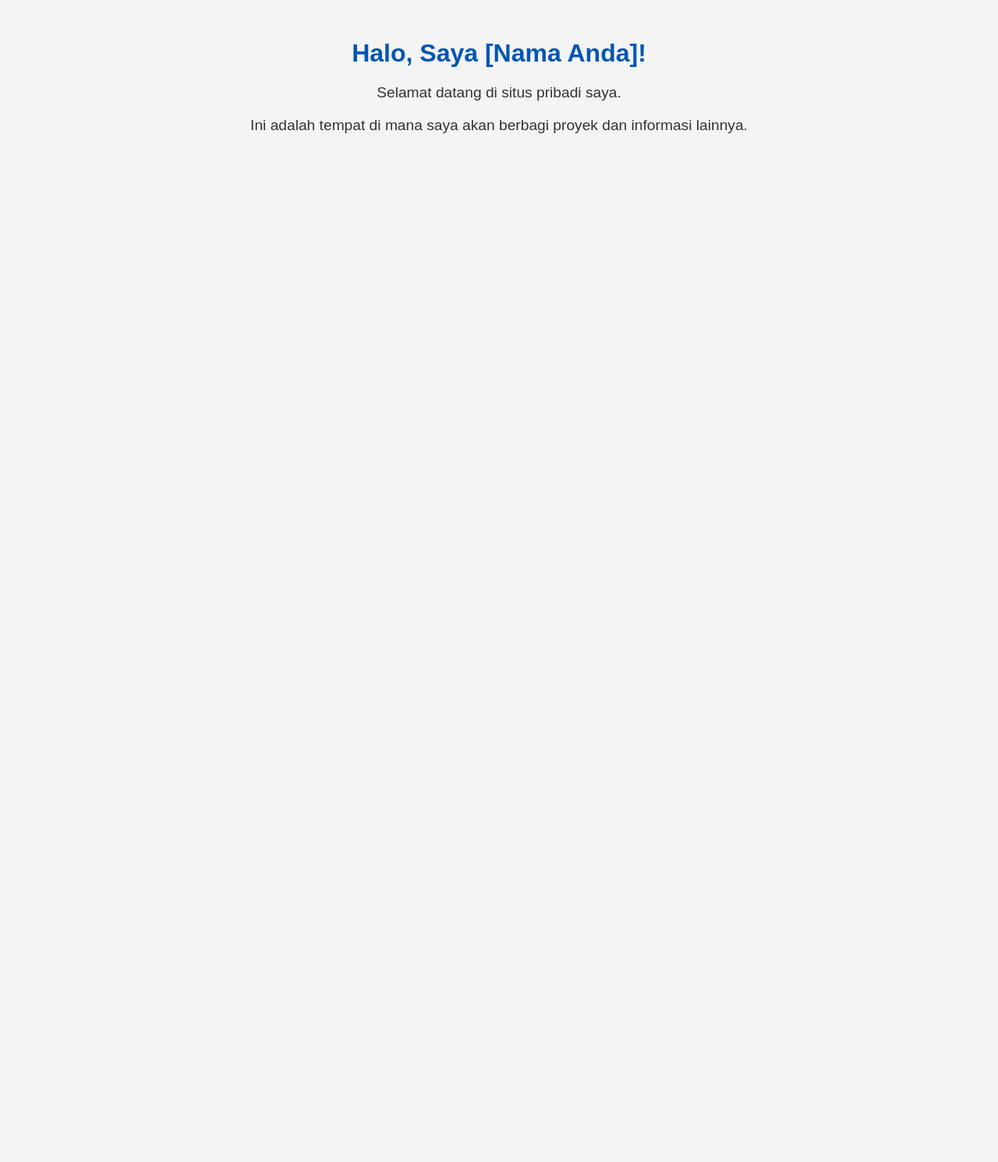
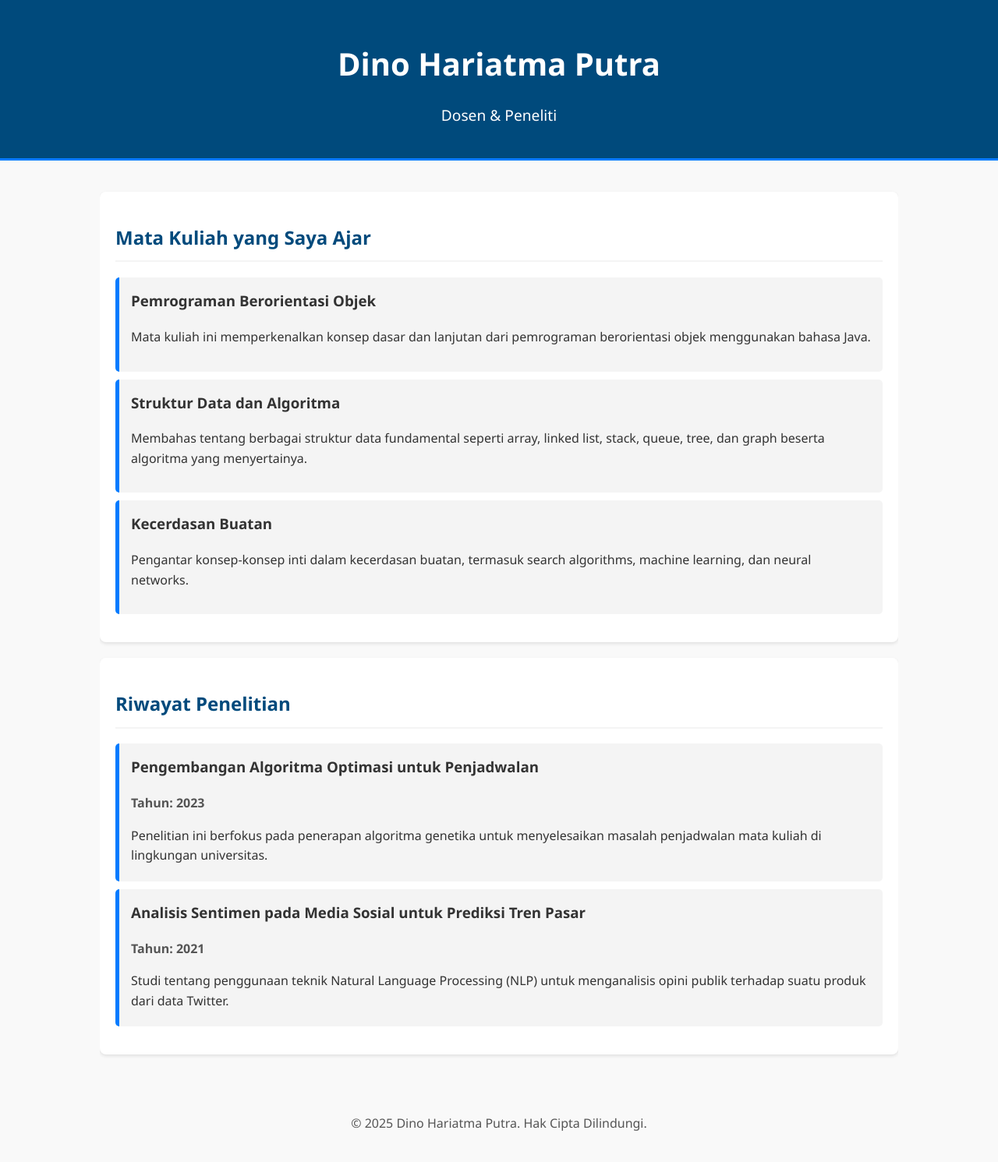
Before and after one commit to Hariatma17/hariatma17.github.io, a plain HTML site: page index.html in a window 1280 px wide. Shown: the whole page at 78% size. Before the commit the page ends 800 px from the top, so only its background shows below. Drawn offline with Linux system fonts and the light colour scheme.

Commit message:
Update index.html

```diff
--- a/index.html
+++ b/index.html
@@ -1,26 +1,128 @@
 <!DOCTYPE html>
-<html>
+<html lang="id">
 <head>
-    <title>Situs Pribadi Diatra</title>
+    <meta charset="UTF-8">
+    <meta name="viewport" content="width=device-width, initial-scale=1.0">
+    <title>Situs Pribadi Dino Hariatma Putra</title>
     <style>
         body {
-            font-family: Arial, sans-serif;
-            text-align: center;
-            margin-top: 50px;
-            background-color: #f4f4f4;
+            font-family: 'Segoe UI', Tahoma, Geneva, Verdana, sans-serif;
+            line-height: 1.6;
+            margin: 0;
+            padding: 0;
+            background-color: #f9f9f9;
             color: #333;
         }
-        h1 {
-            color: #0056b3;
+        .container {
+            width: 80%;
+            margin: auto;
+            overflow: hidden;
+            padding: 20px 0;
         }
-        p {
+        header {
+            background: #004a7c;
+            color: #ffffff;
+            padding-top: 30px;
+            min-height: 70px;
+            border-bottom: #007bff 3px solid;
+            text-align: center;
+        }
+        header h1 {
+            margin: 0;
+            font-size: 2.5em;
+        }
+        header p {
             font-size: 1.2em;
+        }
+        section {
+            padding: 20px;
+            margin-top: 20px;
+            background: #ffffff;
+            border-radius: 8px;
+            box-shadow: 0 2px 4px rgba(0,0,0,0.1);
+        }
+        h2 {
+            color: #004a7c;
+            border-bottom: 2px solid #f4f4f4;
+            padding-bottom: 10px;
+        }
+        .course-list, .research-list {
+            list-style: none;
+            padding: 0;
+        }
+        .course-list li, .research-list li {
+            background: #f4f4f4;
+            margin-bottom: 10px;
+            padding: 15px;
+            border-left: 5px solid #007bff;
+            border-radius: 5px;
+        }
+        .course-list h3, .research-list h3 {
+            margin-top: 0;
+            color: #333;
+        }
+        .research-list p {
+            margin-bottom: 5px;
+        }
+        .research-year {
+            font-weight: bold;
+            color: #555;
+        }
+        footer {
+            text-align: center;
+            padding: 20px;
+            margin-top: 20px;
+            color: #555;
         }
     </style>
 </head>
 <body>
-    <h1>Halo, Saya [Nama Anda]!</h1>
-    <p>Selamat datang di situs pribadi saya.</p>
-    <p>Ini adalah tempat di mana saya akan berbagi proyek dan informasi lainnya.</p>
+    <header>
+        <div class="container">
+            <h1>Dino Hariatma Putra</h1>
+            <p>Dosen & Peneliti</p>
+        </div>
+    </header>
+
+    <div class="container">
+        <section id="courses">
+            <h2>Mata Kuliah yang Saya Ajar</h2>
+            <ul class="course-list">
+                <li>
+                    <h3>Pemrograman Berorientasi Objek</h3>
+                    <p>Mata kuliah ini memperkenalkan konsep dasar dan lanjutan dari pemrograman berorientasi objek menggunakan bahasa Java.</p>
+                </li>
+                <li>
+                    <h3>Struktur Data dan Algoritma</h3>
+                    <p>Membahas tentang berbagai struktur data fundamental seperti array, linked list, stack, queue, tree, dan graph beserta algoritma yang menyertainya.</p>
+                </li>
+                <li>
+                    <h3>Kecerdasan Buatan</h3>
+                    <p>Pengantar konsep-konsep inti dalam kecerdasan buatan, termasuk search algorithms, machine learning, dan neural networks.</p>
+                </li>
+                 </ul>
+        </section>
+
+        <section id="research">
+            <h2>Riwayat Penelitian</h2>
+            <ul class="research-list">
+                <li>
+                    <h3>Pengembangan Algoritma Optimasi untuk Penjadwalan</h3>
+                    <p class="research-year">Tahun: 2023</p>
+                    <p>Penelitian ini berfokus pada penerapan algoritma genetika untuk menyelesaikan masalah penjadwalan mata kuliah di lingkungan universitas.</p>
+                </li>
+                <li>
+                    <h3>Analisis Sentimen pada Media Sosial untuk Prediksi Tren Pasar</h3>
+                    <p class="research-year">Tahun: 2021</p>
+                    <p>Studi tentang penggunaan teknik Natural Language Processing (NLP) untuk menganalisis opini publik terhadap suatu produk dari data Twitter.</p>
+                </li>
+                 </ul>
+        </section>
+    </div>
+
+    <footer>
+        <p>&copy; 2025 Dino Hariatma Putra. Hak Cipta Dilindungi.</p>
+    </footer>
+
 </body>
 </html>
```
